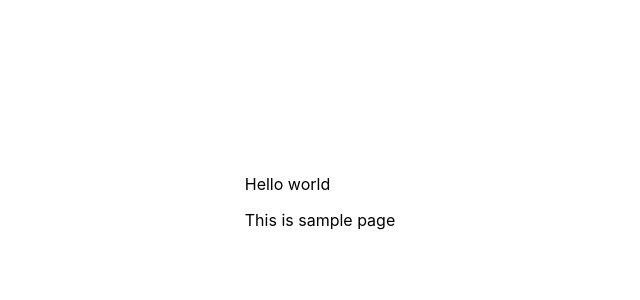
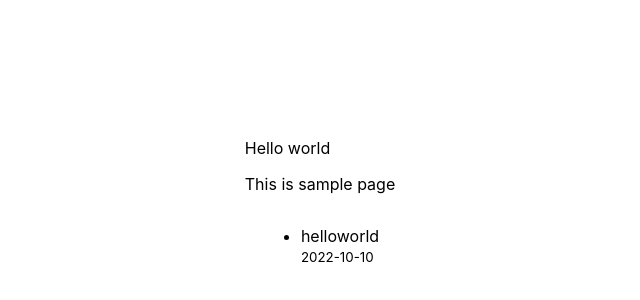
Before and after one commit to sungwook-practice/typescript-markdown-posts, a Next.js app in the folder app/: page / in a window 1280 px wide. Shown: the part 198-498 px from the top of the page, without its empty margins (320-960 px from the left). Built offline with nearby package versions, Linux system fonts and the light colour scheme.

Commit message:
데이터 출력 로직 추가 #4

```diff
--- a/app/pages/index.tsx
+++ b/app/pages/index.tsx
@@ -1,9 +1,16 @@
-import type { NextPage } from 'next'
+import type { GetStaticProps, NextPage } from 'next'
 import Head from 'next/head'
 import Image from 'next/image'
+import { getSortedPostDataFromMarkDown } from '../lib/posts'
 import styles from '../styles/Home.module.css'
 
-const Home: NextPage = () => {
+const Home = ({allPostData}: {
+  allPostData: {
+    fileId: string
+    date: string
+    title: string
+  }[]
+}) => {
   return (
     <div className={styles.container}>
       <Head>
@@ -17,9 +24,29 @@ const Home: NextPage = () => {
           <p>Hello world</p>
           <p>This is sample page</p>
         </section>
+        <ul>
+          {allPostData.map(({fileId, title, date}) =>
+            <li key={fileId}>
+              <a>{title}</a>
+              <br />
+              <small>
+                {date}
+              </small>
+            </li>
+          )}
+        </ul>
       </main>
     </div>
   )
 }
 
 export default Home
+
+export const getStaticProps: GetStaticProps = async () => {
+  const allPostData = getSortedPostDataFromMarkDown();
+  return {
+    props: {
+      allPostData
+    }
+  }
+}
```
